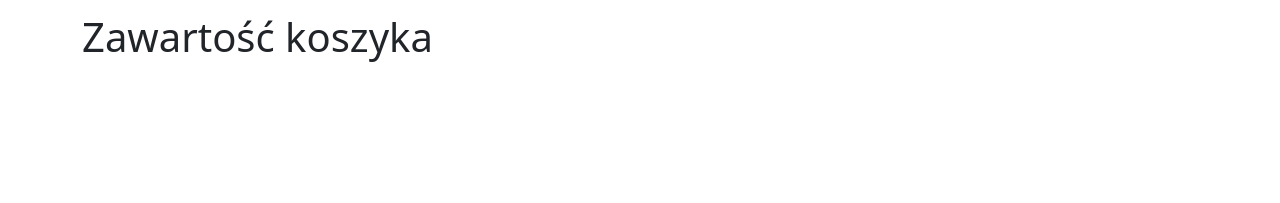
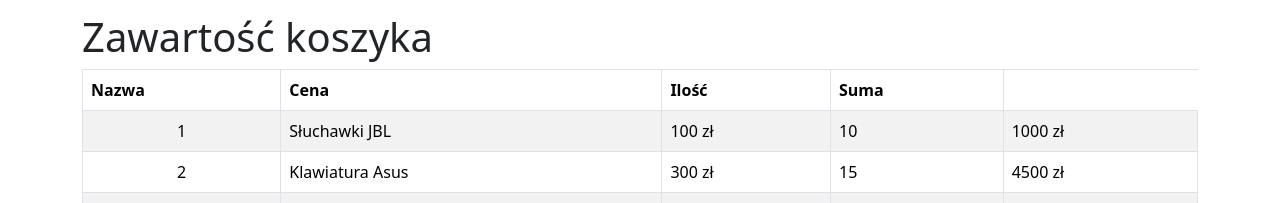
Before and after one commit to nic00la1/NicolaShop, an Angular app: page / in a window 1280 px wide. Shown: the part 749-952 px from the top of the page. Before the commit the page ends 818 px from the top, so only its background shows below. Built offline with nearby package versions, Linux system fonts and the light colour scheme.

Commit message:
testowa tabelka ✅

```diff
--- a/src/app/components/partials/produkt/produkt.component.html
+++ b/src/app/components/partials/produkt/produkt.component.html
@@ -7,7 +7,7 @@
             <div class="col-sm">
                 <img [src]="product.image" [alt]="product.name" style="width: 150px;"/>
             </div>
-            <div class="col-sm">
+            <div class="col-sm ">
                 <h2>{{ product.name }}</h2>
                 <p>Cena: {{ product.price}} zł</p>
             </div>
@@ -21,5 +21,31 @@
     }
 
     <h1>Zawartość koszyka</h1>
+    <table class="
+    table table-striped table-bordered table-hover table-responsive-md
+    ">
 
+        <thead>
+            <tr>
+                <th>Nazwa</th>
+                <th>Cena</th>
+                <th>Ilość</th>
+                <th>Suma</th>
+            </tr>
+        </thead>
+        <tbody>
+            @for (product of products; track $index) {
+            <tr>
+                <td class="
+                text-center
+                ">{{product.id}}</td>
+                <td>{{ product.name }}</td>
+                <td>{{ product.price }} zł</td>
+                <td>{{ product.quantityInStock }}</td>
+                <td>{{ product.price * product.quantityInStock }} zł</td>
+            }
+
+        </tbody>
+
+    </table>
 </div>
```
